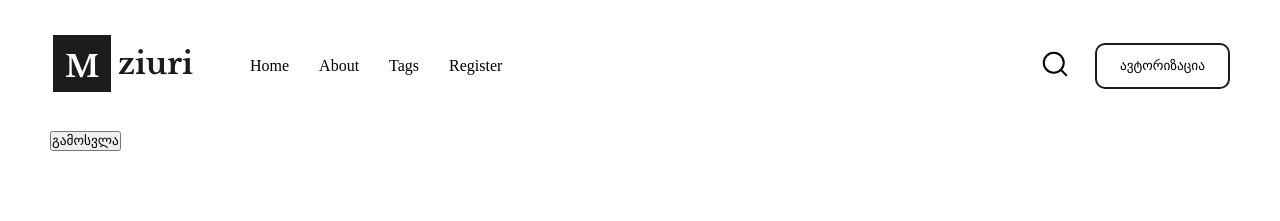
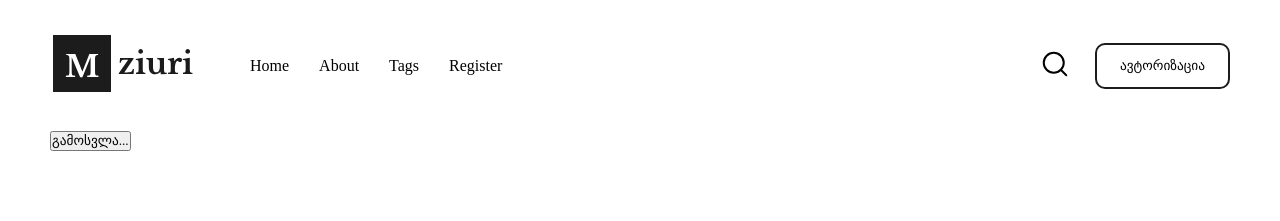
Before and after one commit to nikazhvania/project, a React (Create React App) app: page /dashboard in a window 1280 px wide. Shown: the top 221 px of the page. Built offline with nearby package versions, Linux system fonts and the light colour scheme; a small style sheet from the web is missing.

Commit message:
registration and login working with firebase and logout

```diff
--- a/src/pages/dashboard/dashboard.jsx
+++ b/src/pages/dashboard/dashboard.jsx
@@ -7,7 +7,7 @@ export default function Dashboard() {
   return (
     <div>
       <button onClick={() => dispatch(userLogOut(), history.push("/"))}>
-        გამოსვლა
+        გამოსვლა...
       </button>
     </div>
   );
--- a/src/pages/login/login.jsx
+++ b/src/pages/login/login.jsx
@@ -5,7 +5,6 @@ import { saveUser } from "../../redux/actions";
 import { useDispatch } from "react-redux";
 export default function Login() {
   const history = useHistory();
-
   const dispatch = useDispatch();
 
   const userPassAuth = (e) => {
```
